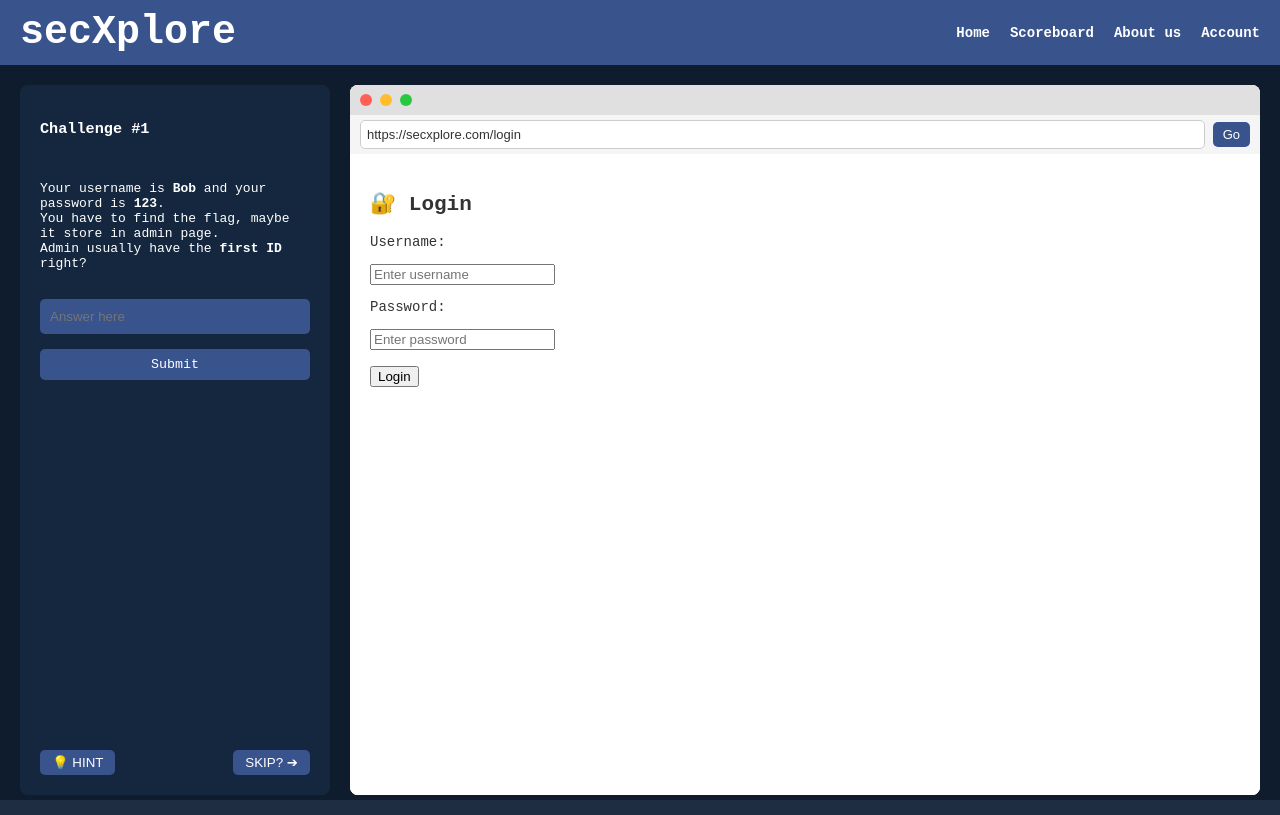
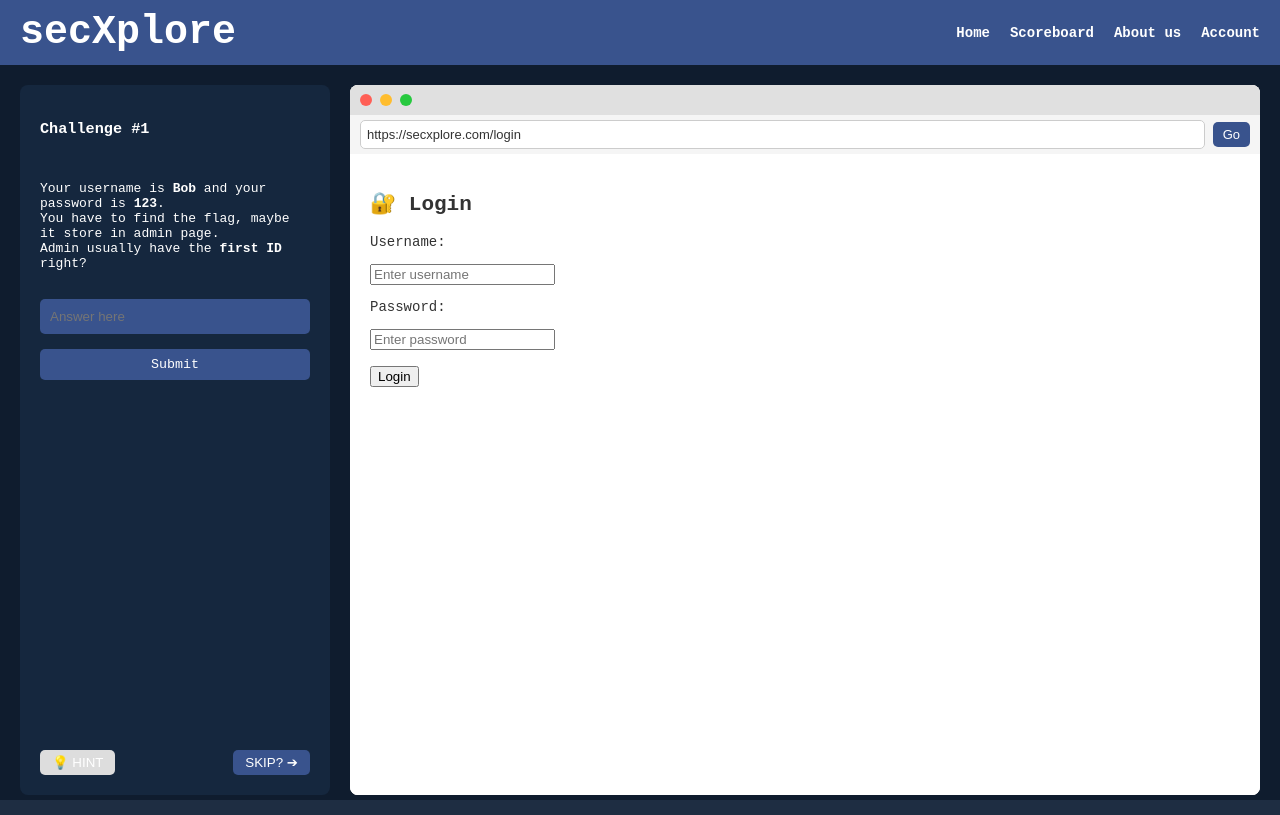
Before and after one commit to kroekwisit/secXplore, a React (Create React App) app: page /Challenge1 in a window 1280 px wide. In both pictures the pointer is over the button "💡 HINT". Built offline with nearby package versions, Linux system fonts and the light colour scheme.

Commit message:
fix some hover button

```diff
--- a/src/Challenge1.css
+++ b/src/Challenge1.css
@@ -66,16 +66,16 @@
   align-items: center;
 }
 
-.bottom-button:hover {
-  background-color: #ddd;
-}
-
 .hint, .skip {
   background-color: #39538d;
   padding: 5px 12px;
   border: none;
   border-radius: 5px;
   color: white;
+}
+
+.hint:hover, .skip:hover {
+  background-color: #ddd;
 }
 
 .right-panel {
--- a/src/Challenge1.jsx
+++ b/src/Challenge1.jsx
@@ -156,7 +156,7 @@ const SimulationPage = () => {
 
           {showHint && (
             <div className="hint-box">
-              <p>💬 Hint: Check the address bar to find a hidden path!</p>
+              <p>💬 Hint: Check the address bar and find the flag directory.</p>
             </div>
           )}
 
```
